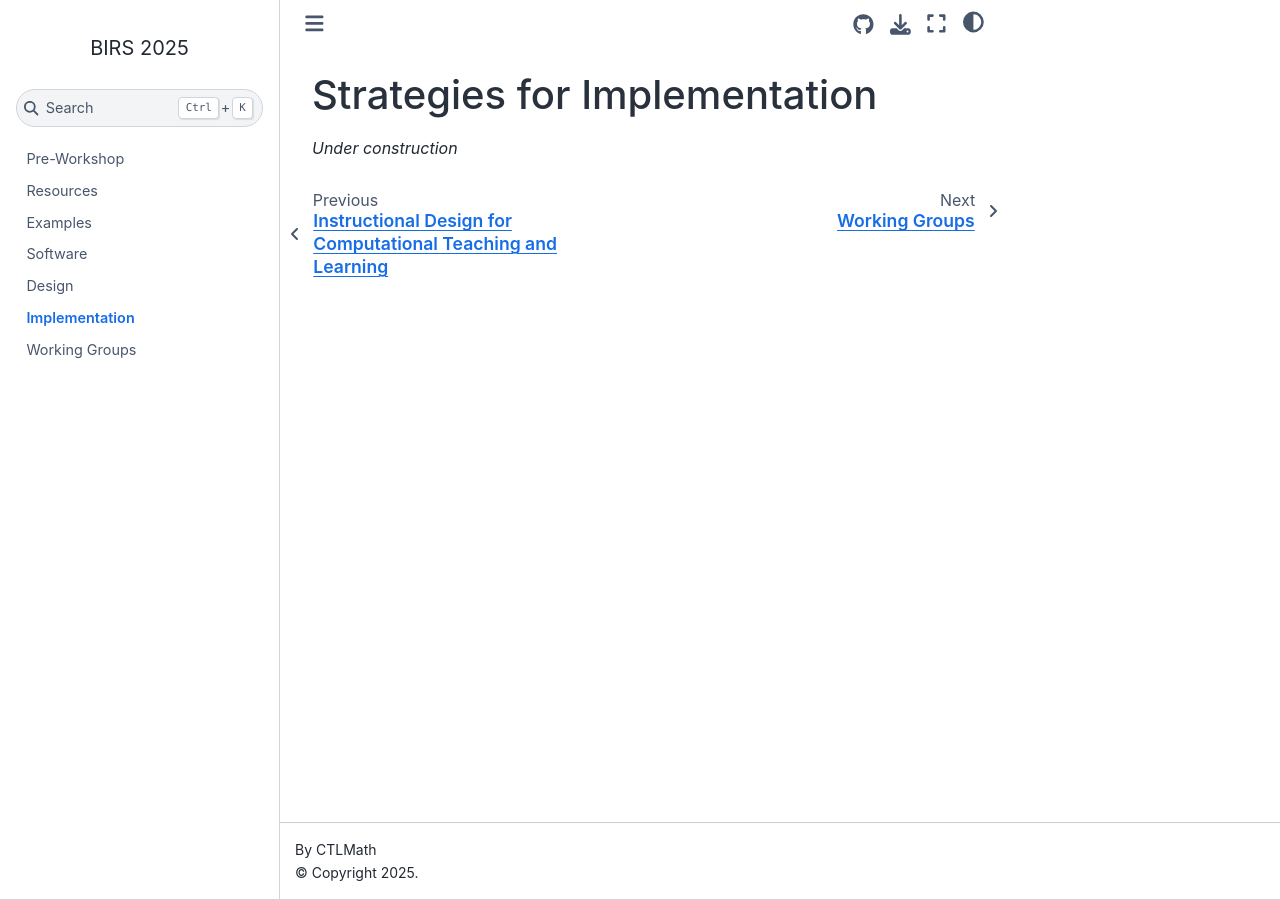
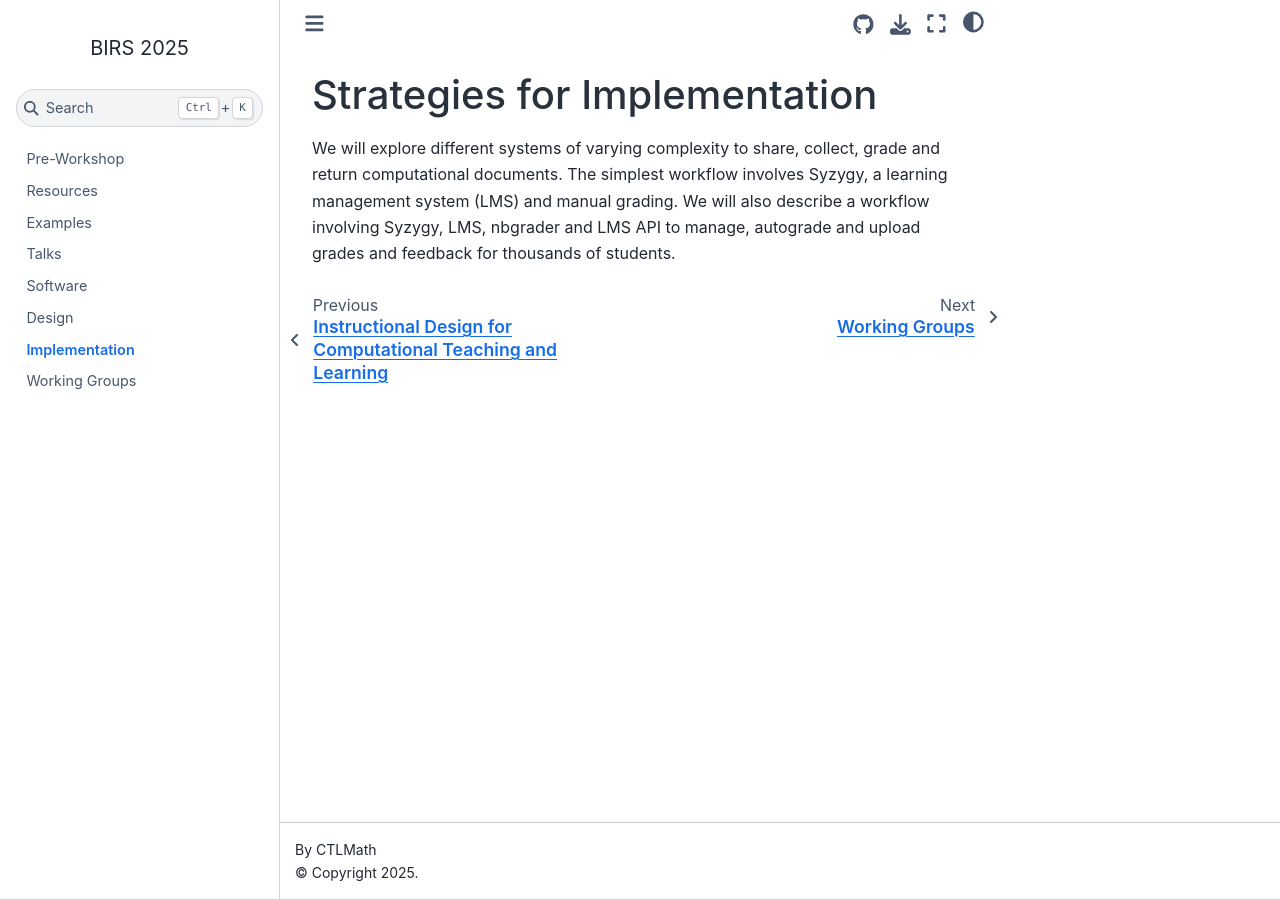
Before and after one commit to CTLMath/birs2025, a Jupyter Book: the page built from implementation.md, in a window 1280 px wide. Built offline with Jupyter Book 1.0.4 settings and Sphinx 7.4.7 and the Sphinx Book theme 1.1.4, drawn with Linux system fonts in a browser that asks for light colours.

```diff
--- a/_toc.yml
+++ b/_toc.yml
@@ -7,6 +7,7 @@ chapters:
   title: Resources
 - file: examples
   title: Examples
+- file: talks
 - file: software
   title: Software
 - file: design
--- a/implementation.md
+++ b/implementation.md
@@ -1,3 +1,3 @@
 # Strategies for Implementation
 
-*Under construction*
+We will explore different systems of varying complexity to share, collect, grade and return computational documents. The simplest workflow involves Syzygy, a learning management system (LMS) and manual grading. We will also describe a workflow involving Syzygy, LMS, nbgrader and LMS API to manage, autograde and upload grades and feedback for thousands of students.
```
Also changed, not shown: design.md (+1 -1 lines), index.md (+2 -2 lines), talks.md (added, +18 -0 lines).
